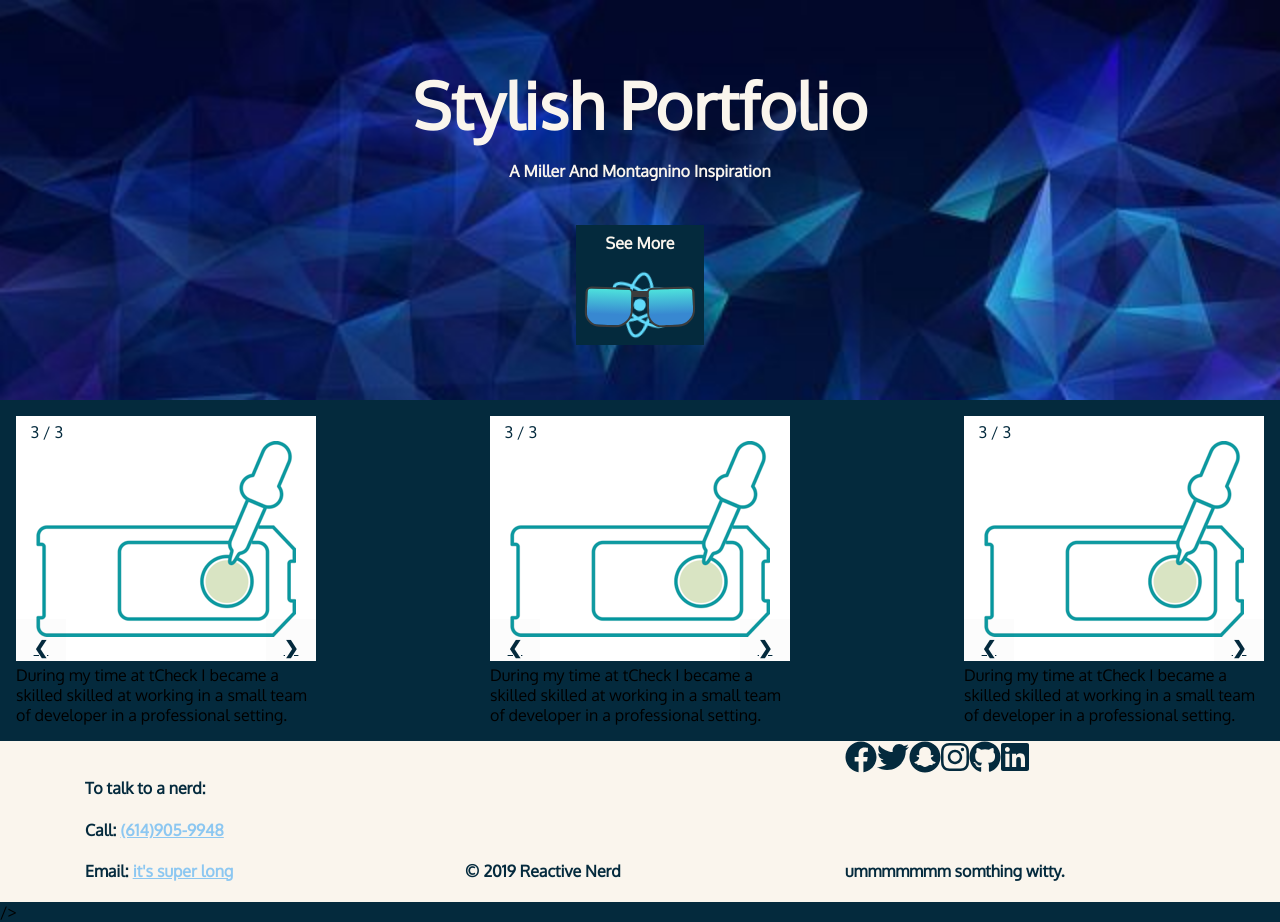
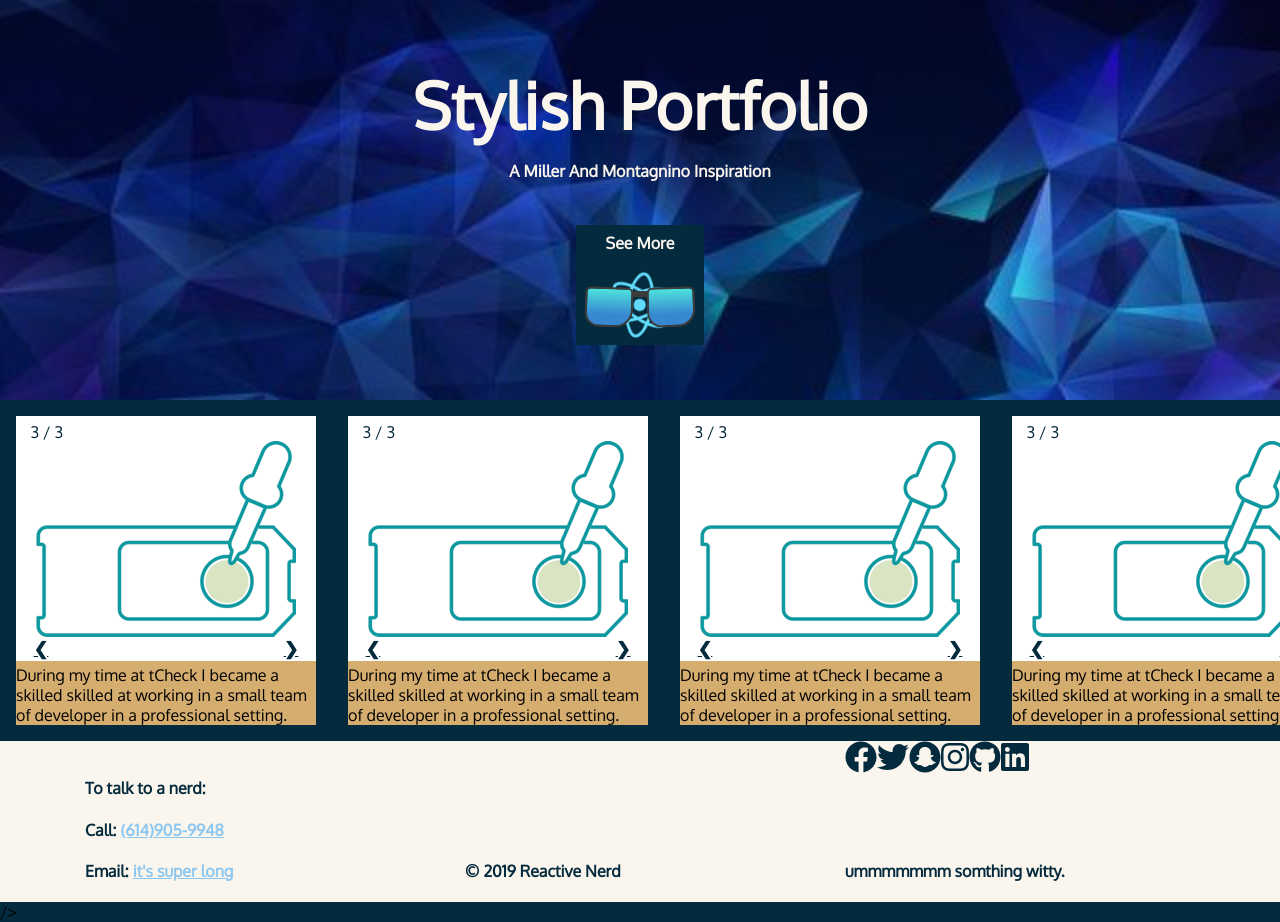
Before and after one commit to StrawHatAaron/reactive-nerd, a React (Create React App) app: page /portfolio in a window 1280 px wide. Built offline with nearby package versions, Linux system fonts and the light colour scheme.

Commit message:
time to get some sleepy. I am happy with my scroll bar

```diff
--- a/src/components/Pages/Portfolio/Portfolio.js
+++ b/src/components/Pages/Portfolio/Portfolio.js
@@ -13,6 +13,8 @@ export default class Portfolio extends Component{
                     <TCheckPortfolio title='slideshow-container'/>
                     <TCheckPortfolio title='slideshow-container'/>
                     <TCheckPortfolio title='slideshow-container'/>
+                    <TCheckPortfolio title='slideshow-container'/>
+                    <TCheckPortfolio title='slideshow-container'/>
                 </div>
                 <Footer/>
             </div>
--- a/src/components/Pages/Portfolio/TCheckPortfolio.js
+++ b/src/components/Pages/Portfolio/TCheckPortfolio.js
@@ -33,7 +33,6 @@ export default class TCheckPortfolio extends React.Component{
 
     render(){
         return(
-
             <div class={this.props.title} id='sliding-container'>
                 <div className="mySlides">
                     <div className="numbertext">{this.state.slideIndex+1} / 3</div>
@@ -45,11 +44,7 @@ export default class TCheckPortfolio extends React.Component{
                 </div>
                 <a className="prev"  href="#" onClick={() => this.currentSlide(this.state.slideIndex - 1)}>&#10094;</a>
                 <a className="next"  href="#" onClick={() => this.currentSlide(this.state.slideIndex + 1)}>&#10095;</a>
-
-
             </div>
-
-
         );
     }
 }
--- a/src/css/Pages/Portfolio/Portfolio.css
+++ b/src/css/Pages/Portfolio/Portfolio.css
@@ -1,16 +1,20 @@
-embed.tCheck-number-text {
-    width: 10em;
-    height: 10em;
-}
-
 div.large-animation-slider{
-    width: 100%;
+    overflow: auto;
 }
 
 #sliding-container {
     display: flex;
-    flex-direction: row;
     flex-wrap: nowrap;
     justify-content: space-between;
     background-color: #042a3d;
 }
+
+#sliding-container::-webkit-scrollbar {
+    width: 0.1em;
+    height: 0.55em;
+}
+
+#sliding-container::-webkit-scrollbar-thumb {
+    background: linear-gradient(to bottom,#faf5ed,#d5ad6e);
+    border-radius: 10px;
+}
--- a/src/css/Pages/Portfolio/TCheckPortfolio.css
+++ b/src/css/Pages/Portfolio/TCheckPortfolio.css
@@ -1,62 +1,35 @@
-* {box-sizing:border-box}
-
 /* Slideshow container */
 .slideshow-container {
     max-width: 18.75em;
     position: relative;
     margin: 1em;
-    height: 100%;
 }
-
-
-
+.mySlides{
+    background-color: #d5ad6e;
+}
 /* Next & previous buttons */
 .prev, .next {
-    cursor: pointer;
     position: absolute;
-    top: 50%;
-    width: auto;
+    top: 65.7%;
     height:2.4em;
-    margin-top: 2.75em;
     padding: 1em;
     color: #042a3d;
     font-weight: bold;
     font-size: 1.1rem;
     transition: 0.6s ease;
-
-    user-select: none;
-    background-color: rgba(0,0,0,0.01);
 }
-
 /* Position the "next button" to the right */
 .next {
     right: 0;
 }
-
 /* On hover, add a black background color with a little bit see-through */
 .prev:hover, .next:hover {
     background-color: rgba(255,255,255,0.8);
 }
-
-
 /* Number text (1/3 etc) */
 .numbertext {
     color: #042a3d;
     font-size: 1rem;
     padding: .4em .9em;
     position: absolute;
-    top: 0;
 }
-
-
-
-
-@-webkit-keyframes fade {
-    from {opacity: .4}
-    to {opacity: 1}
-}
-
-@keyframes fade {
-    from {opacity: .4}
-    to {opacity: 1}
-}
```
Lines whose indentation alone changed are shown as unchanged.
